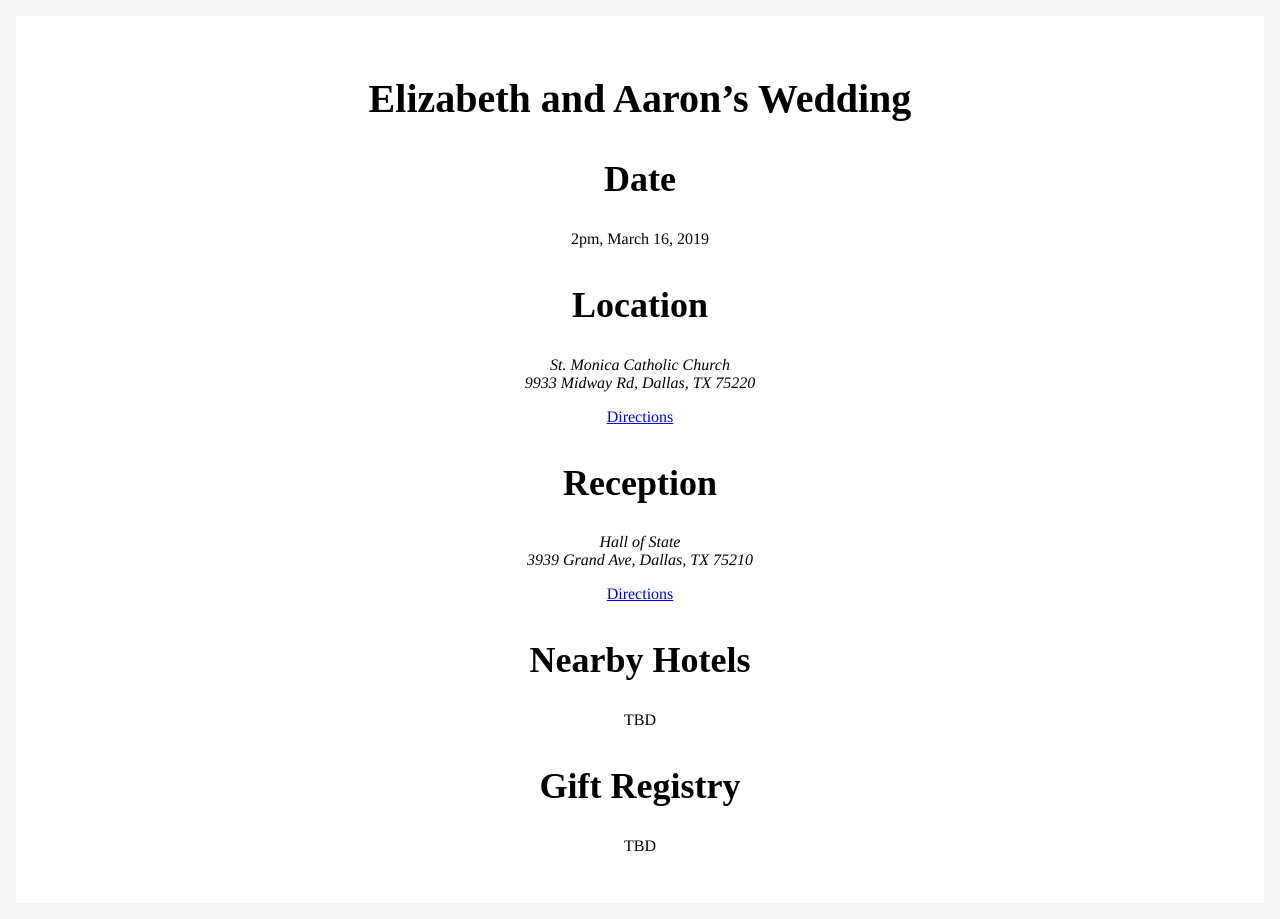
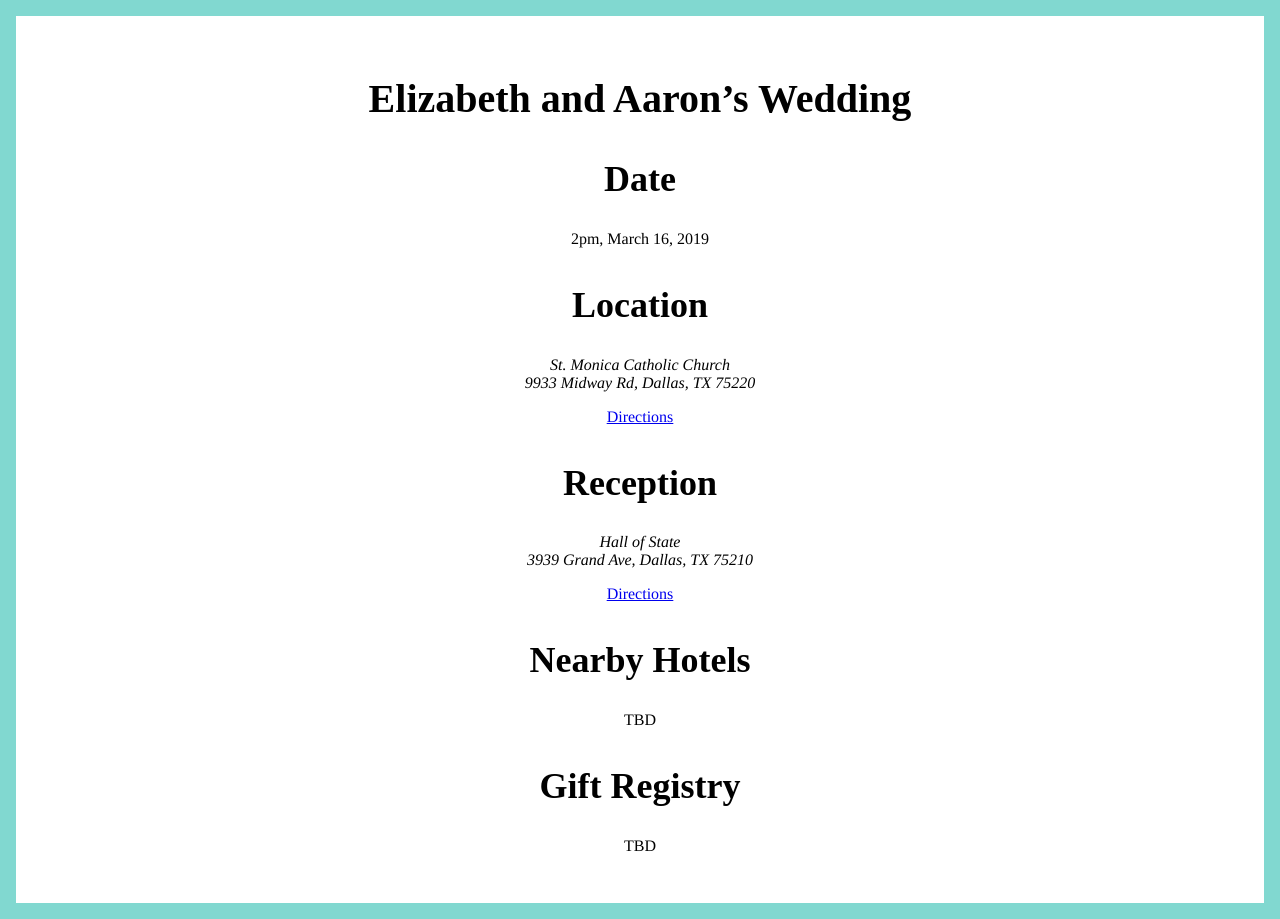
Before and after one commit to breckenedge/meowiedintexas.com, a Jekyll site: the page built from index.md, in a window 1280 px wide. Built offline with Jekyll 4.4.1, drawn with Linux system fonts in a browser that asks for light colours; some web fonts are replaced; our own code applies the rules of GitHub Pages for plain Markdown files.

Commit message:
Add css3 variable for background color

```diff
--- a/assets/main.css
+++ b/assets/main.css
@@ -1,7 +1,11 @@
 @import url('https://fonts.googleapis.com/css?family=Italianno');
 
+:root {
+  --tiffanyBlue: #81d8d0;
+}
+
 body {
-  background-color: whitesmoke;
+  background-color: var(--tiffanyBlue);
   margin: 0;
   padding: 0;
   font-family: times;
```
